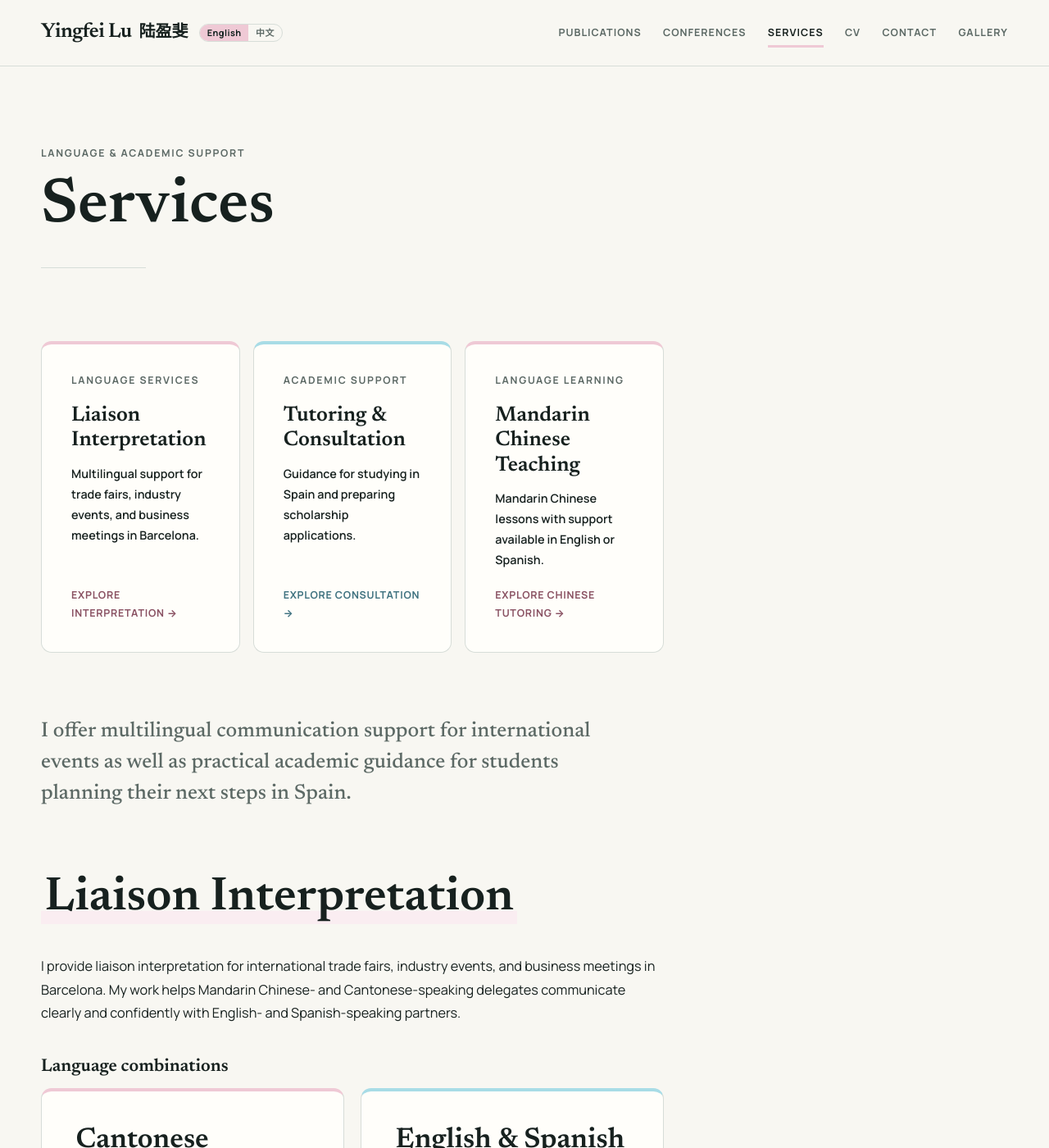
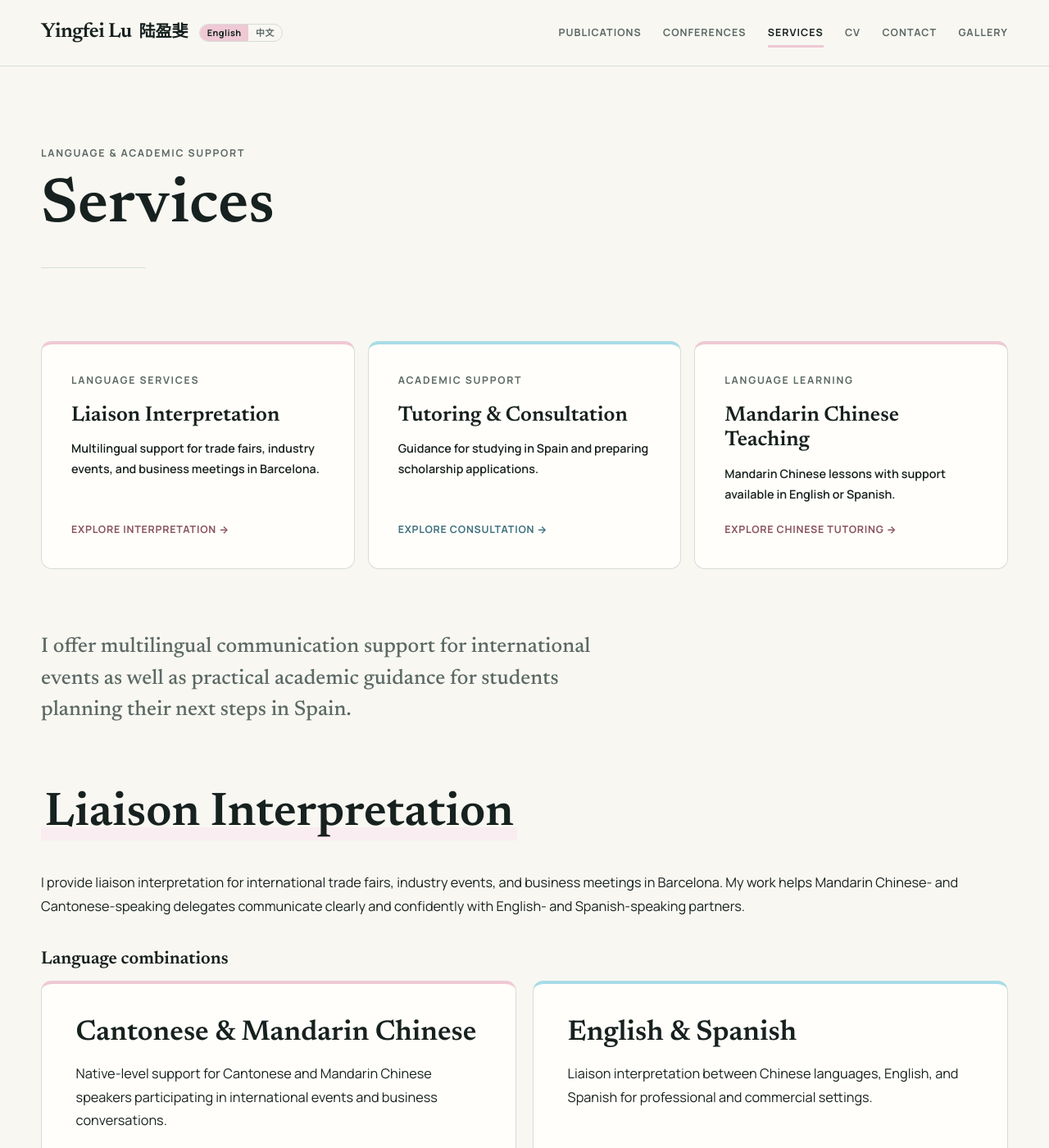
Before and after one commit to YingfeiLu/yingfeilu.github.io, a Jekyll site: the page built from services.md, in a window 1280 px wide and 1400 px high. Shown: the whole window at 82% size. Built offline with Jekyll 4.4.1, drawn with Linux system fonts in a browser that asks for light colours.

Commit message:
made the service cards wider

```diff
--- a/assets/css/main.scss
+++ b/assets/css/main.scss
@@ -497,6 +497,8 @@ html[lang="zh"] .site-nav__link {
 }
 
 .service-selector {
+  width: var(--content-width);
+  max-width: calc(100vw - 3rem);
   display: grid;
   grid-template-columns: repeat(auto-fit, minmax(200px, 1fr));
   gap: 1rem;
@@ -1258,6 +1260,10 @@ html[lang="zh"] .timeline__content .activity-title {
 }
 
 @media (max-width: 900px) {
+  .service-selector {
+    max-width: calc(100vw - 2rem);
+  }
+
   .site-header__inner,
   .site-main,
   .site-footer {
```
